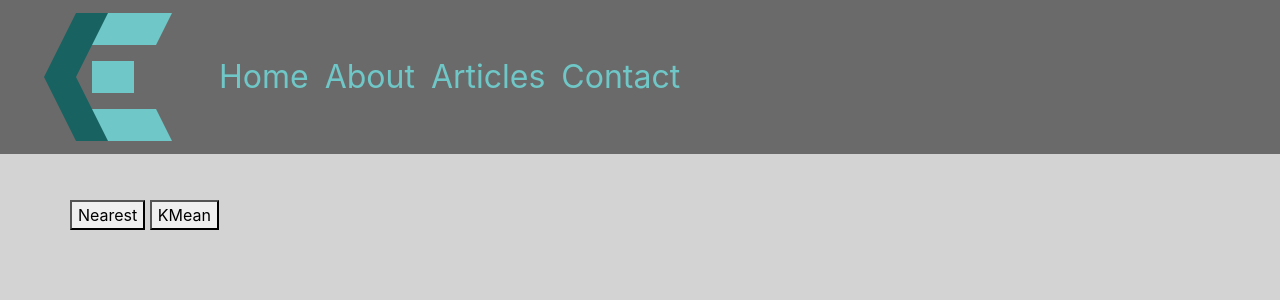
After one commit to ddsmit/CourageousEngineer, a Flask app: page /test in a window 1280 px wide. The commit adds this page. Shown: the top 300 px of the page. Run offline with Flask 2, Linux system fonts and the light colour scheme; some libraries are stand-ins or nearby versions.

Commit message:
nav bar work

```diff
--- a/chrissmit/static/css/site.css
+++ b/chrissmit/static/css/site.css
@@ -2,61 +2,23 @@ title {
     font-weight: bold;
 }
 html {
-    background-color: rgba(80,80,80,.5);
-}
-.background-design {
-    writing-mode: vertical-lr;
-    text-orientation: upright;
-    font-weight: bolder;
-    font-size: 25vw;
-    position: absolute;
-    /*z-index: -1;*/
-    overflow: hidden;
-    margin: 5vw;
-    width: 90vw;
+    background-color: lightgray;
 }
 
-html {
-    background-color: rgba(80,80,80,0.80);
-    z-index: -2;
-}
-
-.logo .c_chris {
-    position: fixed;
-    color: pink;
-    font-size: 150px;
-    z-index: -1;
-}
-
-.logo .hris_chris {
-    position: fixed;
-    color: hotpink;
-    font-size: 50px;
-    z-index: -1;
-}
-
-.logo .s_smit {
-    position: fixed;
-
-    color: palevioletred;
-    font-size: 150px;
-    z-index: -1;
-}
-
-.logo .mit_smit {
-    position: fixed;
-    color: lightpink;
-    font-size: 50px;
-    z-index: -1;
+body {
+    background-color: lightgray;
 }
 
 .main_content {
-    background-color: rgba(180,180,180);
-    padding: 20px;
+    margin-top: 100px;
+    color: rgba(80,80,80,1);
+    background-color: lightgray;
+    border: 2px
+    height: 100%;
 }
 
 h1 {
-       color: rgba(80,80,80,0.80);
+    color: rgba(80,80,80,0.80);
 }
 
 h2 {
@@ -65,42 +27,41 @@ h2 {
     padding-bottom: 10px;
 }
 
-nav {
-   background-color: rgba(80,80,80,0.80);
-    font-size: 30px;
+.nav-outer {
+    background-color: rgba(80,80,80,0.80);
     width: 100%;
-    margin: 0;
-    overflow: hidden;
-    position: -webkit-sticky;
-    position: sticky;
-    top: 0;
 }
 
-nav > a {
-    display: inline-block;
-    color: #186262;
-    text-align: center;
-    padding: 14px 16px;
+nav {
+    font-size: 2rem;
+    margin-left: 0px;
+    margin-right: auto;
 }
 
-nav > a:hover {
-    background-color: #186262;
-    color: rgba(80,80,80,0.6);
+.nav-link {
+
+    color: #6FC7C7;
+    text-align: left;
+    margin-left: auto;
+    margin-right: 0px;
+    width: 100%
 }
 
-nav > a:active {
-    background-color: lightpink;
+.dropdown-menu {
+  background-color: rgba(0,0,0,0)
+}
+
+.nav-link a:hover {
     opacity: 50%;
+    color: #6FC7C7;
 }
 
 a {
-    background-color:rgba(80,80,80,0.80);
     color: #186262;
 }
 a:hover {
-    background-color: rgba(80,80,80,0.80);
-    color: lightpink;
-    opacity: 60%;
+    opacity: 50%;
+    color: #186262;
 }
 
 article {
@@ -108,7 +69,18 @@ article {
     border-color: rgba(80,80,80,0.6);
 }
 
-::selection {
-    background-color: rgba(80,80,80,0.6);
-    color: lightpink;
+#logo {
+    display: inline-block;
 }
+
+#article-drop {
+  background-color:   rgba(80,80,80,0.6);
+}
+
+.dropdown-item:active {
+  background-color: #186262;
+}
+
+#navbarNavDropdown.show {
+    color: red;
+}
--- a/chrissmit/templates/navigation/index.html
+++ b/chrissmit/templates/navigation/index.html
@@ -4,7 +4,9 @@
 <div class="main_content row">
 <div class="col-lg">
     <h1>Welcome!</h1>
-    Welcome to the thought palace of (Y) Chris(tine) Smit. It is such an honor to be able to share with the world, and I hope that my experiences will help somebody else who is walking down a similar path.
+    Courageous Engineer is a platform for people to share their expereiences in the engineering field that required courage.
+    <p>From social biases to doing the right thing when there is massive opposition and potential impact to your career, many of us have had situations that required courage,
+    our hope is that sharing these experiences will help others facing these difficult situations in the enigneering world.
     <h2>Recent Thoughts</h2>
     {% if not articles %}
      <div>
--- a/chrissmit/templates/shared/_layout.html
+++ b/chrissmit/templates/shared/_layout.html
@@ -25,19 +25,12 @@
 
 </head>
 <body>
+<div class="nav-outer fixed-top">
+    <div class="col-12 menu">
+        <nav class="navbar navbar-expand-lg">
 
-<nav class="navbar navbar-expand-lg sticky-top">
-{#    <a class="navbar-brand" href="{{ url_for('navigation.index') }}">#}
-{#        <svg x="0px" y="0px" width="154px" height="128px" >#}
-{#          <title>Courageous Engineer</title>#}
-{#          <polyline fill="#6FC7C7" points="32,0 128,0 112,32 32,32 "></polyline>#}
-{#          <polyline fill="#6FC7C7" points="32,128 128,128 112,96 32,96 "></polyline>#}
-{#          <polyline fill="#6FC7C7" points="48,48 90,48 90,80 48,80 "></polyline>#}
-{#          <polyline fill="#186262" points="0,64 32,0 64,0 32,64 64,128 32,128 "></polyline>#}
-{#        </svg>#}
-{#    </a>#}
-    <button class="navbar-toggler" type="button" data-toggle="collapse" data-target="#navbarNavDropdown" aria-controls="navbarNavDropdown" aria-expanded="false" aria-label="Toggle navigation">
-        <svg x="0px" y="0px" width="154px" height="128px" >
+            <button class="navbar-toggler logo" type="button" data-toggle="collapse" data-target="#navbarNavDropdown " id="logo">
+                <svg x="0px" y="0px" width="154px" height="128px">
                   <title>Courageous Engineer</title>
                   <polyline fill="#6FC7C7" points="32,0 128,0 112,32 32,32 "></polyline>
                   <polyline fill="#6FC7C7" points="32,128 128,128 112,96 32,96 "></polyline>
@@ -45,22 +38,38 @@
                   <polyline fill="#186262" points="0,64 32,0 64,0 32,64 64,128 32,128 "></polyline>
                 </svg>
             </button>
+<div >
+            <div class="collapse navbar-collapse" id="navbarNavDropdown">
+                <ul class="navbar-nav float-left">
+                    <li class="nav-item"><a class="nav-link" href="{{ url_for('navigation.index') }}">Home</a></li>
+                    <li class="nav-item"><a class="nav-link" href="{{ url_for('navigation.about') }}">About</a></li>
+                    <li class="nav-item">
+                       <div class="dropdown show">
+                          <a class="nav-link"
+                             href="#" role="button"
+                             id="dropdownMenuLink"
+                             data-toggle="dropdown"
+                             aria-haspopup="true"
+                             aria-expanded="false">Articles</a>
 
-
-    <div class="collapse navbar-collapse" id="navbarNavDropdown">
-        <ul class="navbar-nav">
-            <li class="nav-item"><a class="nav-link" href="{{ url_for('navigation.about') }}">About</a></li>
-            <li class="nav-item"><a class="nav-link" href="{{ url_for('navigation.articles') }}">Articles</a></li>
+                            <div class="dropdown-menu" id="article-drop" aria-labelledby="dropdownMenuLink">
+                                {%  for s in recent_articles %}
+                                    <a class="dropdown-item" href={{ "/articles/" + s.page }}> {{ s.title }}</a>
+                                {% endfor %}
+                                <a class="dropdown-item" href="{{ url_for('navigation.articles') }}">All Articles</a>
+                            </div>
+                          </div>
                     <li class="nav-item"><a class="nav-link" href="{{ url_for('navigation.contact') }}">Contact</a></li>
                 </ul>
             </div>
-
-
-
+</div>
         </nav>
-
+    </div>
+</div>
 
 <div class="main_content container">
+    <div class="row">
+        <div class="col-md-10">
             {% with messages = get_flashed_messages(with_categories=true) %}
                 {% if messages %}
                     {% for category, message in messages %}
@@ -72,7 +81,8 @@
             {% endwith %}
             {% block main_content %}
             {% endblock %}
-</body>
+        </div>
+    </div>
 </div>
 
 <script src="https://code.jquery.com/jquery-3.3.1.slim.min.js"
@@ -94,4 +104,6 @@
 
 </script>
 
+</body>
+
 </html>
--- /dev/null
+++ b/chrissmit/templates/user/test.html
@@ -0,0 +1,13 @@
+{% extends "shared/_layout.html" %}
+{% block title %}A Peak Into a Big, Beautiful, Black Brain{% endblock %}
+{% block main_content %}
+<div class="main_content row">
+    <form method="POST" action="" id="'test_form">
+        <button type="submit" name="nearest" value="Nearest">Nearest</button>
+        <button type="submit" name="kmean" value="KMean">KMean</button>
+    </form>
+<h1>{{ result }}</h1>
+
+    </div>
+</div>
+{%  endblock %}
--- a/chrissmit/views/user_views.py
+++ b/chrissmit/views/user_views.py
@@ -1,4 +1,4 @@
-from flask import flash, redirect, url_for, Blueprint, render_template
+from flask import flash, redirect, url_for, Blueprint, render_template, request
 
 from chrissmit.infrastructure.view_modifiers import response
 from chrissmit.forms.user import LogInForm, RegistrationFrom
@@ -26,3 +26,20 @@ def login():
     if form.validate_on_submit():
         flash(f'Invalid Email or Password. Please check spelling and try again','warning')
     return render_template(template_name_or_list='user/login.html', form=form, additional_css='/static/css/forms.css')
+
+def ml_nearest():
+    return '47'
+
+def kmean():
+    return 'also 47'
+
+@blueprint.route('/test', methods=['GET','POST'])
+def test():
+    ref_func = {
+        'Nearest':ml_nearest,
+        'KMean':kmean,
+    }
+    result=''
+    if request.method == 'POST':
+        result = ref_func[list(request.form.values())[0]]()
+    return render_template(template_name_or_list='user/test.html', result=result)
```
Also changed, not shown: chrissmit/views/navigation_views.py (+7 -4 lines). Lines whose indentation alone changed are shown as unchanged.
